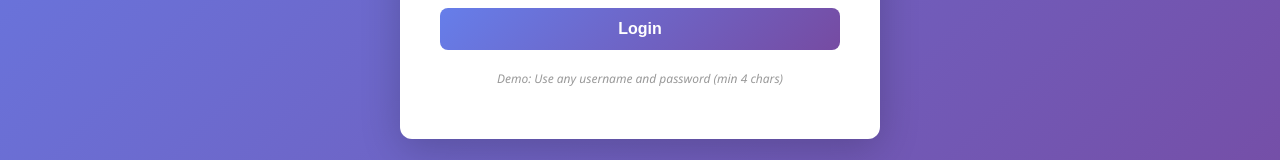
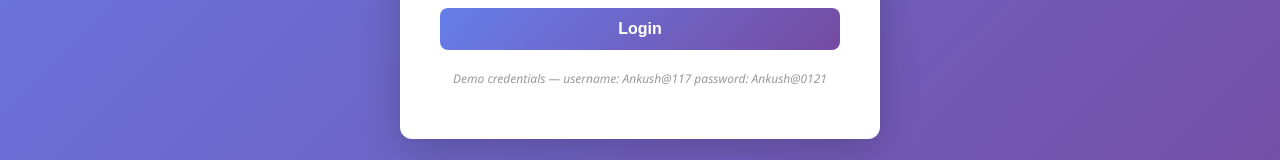
Before and after one commit to Ankush115/react-ecommerce-ui, a React (Vite) app in the folder dataFecthing/: page / in a window 1280 px wide. Shown: the part 473-633 px from the top of the page. Built offline with nearby package versions, Linux system fonts and the light colour scheme.

Commit message:
login functionality updated

```diff
--- a/dataFecthing/src/components/GetProducts.css
+++ b/dataFecthing/src/components/GetProducts.css
@@ -112,7 +112,7 @@
   align-items:flex-start;
   gap:12px;
   background:#fff1f2;
-  color:#7f1d1d;
+  color:#b41515;
   border:1px solid rgba(252,165,165,0.7);
   padding:14px 16px;
   border-radius:10px;
@@ -130,7 +130,7 @@
 
 @media (max-width: 420px) {
   .product-image { height: 140px }
-  .products-section { padding: 0 10px }
+  .products-section { padding: 0 15px }
 }
 
 @media (max-width:720px){
--- a/dataFecthing/src/components/Home.jsx
+++ b/dataFecthing/src/components/Home.jsx
@@ -37,7 +37,7 @@ function Home({ userName, onShopNow, cartCount }) {
       {/* Hero Section */}
       <section className="hero-section">
         <div className="hero-content">
-          <h1 className="hero-title">Welcome to Simple Store, {userName}! 👋</h1>
+          <h1 className="hero-title">Welcome to Simple Store, Ankush! 👋</h1>
           <p className="hero-subtitle">
             Discover our amazing collection of quality products at unbeatable prices
           </p>
--- a/dataFecthing/src/components/Login.jsx
+++ b/dataFecthing/src/components/Login.jsx
@@ -1,5 +1,11 @@
 import React, { useState } from "react";
 import "./Login.css";
+
+// Demo credentials
+const DEMO_USER = {
+  username: "Ankush@117",
+  password: "Ankush@0121",
+};
 
 function Login({ onLogin }) {
   const [username, setUsername] = useState("");
@@ -16,12 +22,13 @@ function Login({ onLogin }) {
       return;
     }
 
-    if (password.length < 4) {
-      setError("Password must be at least 4 characters");
+    // Validate against demo credentials
+    if (username !== DEMO_USER.username || password !== DEMO_USER.password) {
+      setError("Invalid username or password");
       return;
     }
 
-    // Call the onLogin callback with username
+    // Successful login
     onLogin(username);
     setUsername("");
     setPassword("");
@@ -66,7 +73,7 @@ function Login({ onLogin }) {
             Login
           </button>
         </form>
-        <p className="login-tip">Demo: Use any username and password (min 4 chars)</p>
+        <p className="login-tip">Demo credentials — username: Ankush@117 password: Ankush@0121</p>
       </div>
     </div>
   );
```
